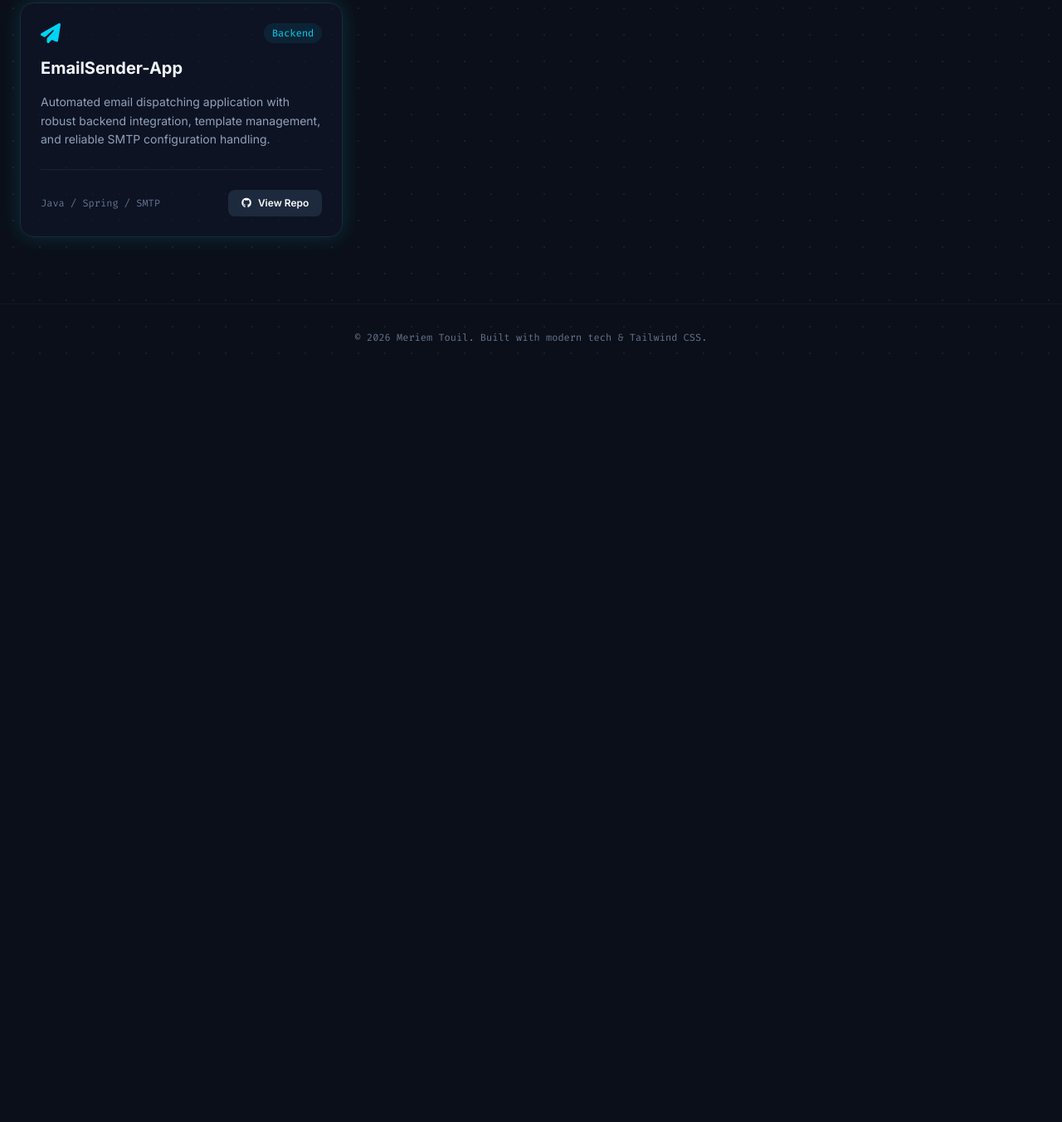
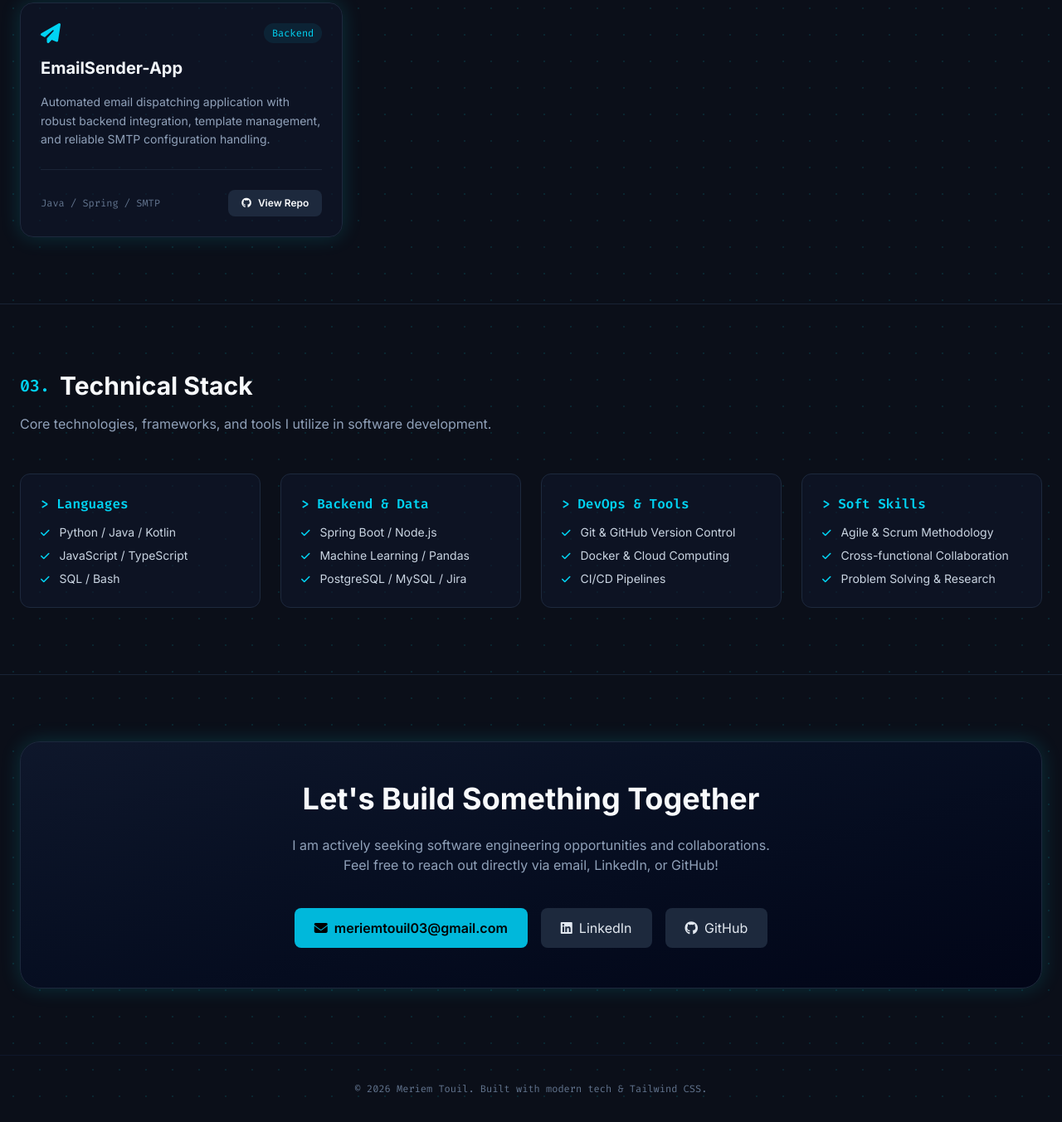
Before and after one commit to meriemtl/Portfolio, a plain HTML site: page index.html in a window 1280 px wide. Shown: the part 1766-3119 px from the top of the page at 83% size. Before the commit the page ends 2213 px from the top, so only its background shows below. Drawn offline with nearby package versions, Linux system fonts and the light colour scheme.

Commit message:
Add complete Skills and Connect sections

```diff
--- a/index.html
+++ b/index.html
@@ -91,7 +91,7 @@
                         <div class="text-xs text-slate-400">Year Software Engineering Student at UMBB</div>
                     </div>
                     <div class="p-4 rounded-xl bg-slate-900/80 border border-slate-800">
-                        <div class="text-cyan-400 font-code text-2xl font-bold mb-1">3+</div>
+                        <div class="text-cyan-400 font-code text-2xl font-bold mb-1">4+</div>
                         <div class="text-xs text-slate-400">Major Production-Grade GitHub Projects</div>
                     </div>
                 </div>
@@ -113,8 +113,7 @@
         </div>
     </section>
 
-
-   <!-- Projects Section -->
+    <!-- Projects Section -->
     <section id="projects" class="py-20 px-6 max-w-7xl mx-auto border-t border-slate-800/80">
         <div class="space-y-4 mb-12">
             <h2 class="text-3xl font-bold flex items-center gap-3">
@@ -124,7 +123,7 @@
         </div>
 
         <div class="grid md:grid-cols-2 lg:grid-cols-3 gap-8">
-            <!-- Project 1: Dental Clinic System (New) -->
+            <!-- Project 1: Dental Clinic System -->
             <div class="flex flex-col justify-between p-6 rounded-2xl bg-slate-900/60 border border-slate-800 glow-box transition hover:border-cyan-500/50">
                 <div class="space-y-4">
                     <div class="flex items-center justify-between">
@@ -206,6 +205,72 @@
         </div>
     </section>
 
+    <!-- Skills Section -->
+    <section id="skills" class="py-20 px-6 max-w-7xl mx-auto border-t border-slate-800/80">
+        <div class="space-y-4 mb-12">
+            <h2 class="text-3xl font-bold flex items-center gap-3">
+                <span class="font-code text-cyan-400 text-xl">03.</span> Technical Stack
+            </h2>
+            <p class="text-slate-400">Core technologies, frameworks, and tools I utilize in software development.</p>
+        </div>
+
+        <div class="grid md:grid-cols-4 gap-6">
+            <div class="p-6 rounded-xl bg-slate-900/60 border border-slate-800">
+                <h4 class="font-code text-cyan-400 mb-3 font-semibold">&gt; Languages</h4>
+                <ul class="space-y-2 text-sm text-slate-300">
+                    <li><i class="fas fa-check text-xs text-cyan-400 mr-2"></i> Python / Java / Kotlin</li>
+                    <li><i class="fas fa-check text-xs text-cyan-400 mr-2"></i> JavaScript / TypeScript</li>
+                    <li><i class="fas fa-check text-xs text-cyan-400 mr-2"></i> SQL / Bash</li>
+                </ul>
+            </div>
+            <div class="p-6 rounded-xl bg-slate-900/60 border border-slate-800">
+                <h4 class="font-code text-cyan-400 mb-3 font-semibold">&gt; Backend & Data</h4>
+                <ul class="space-y-2 text-sm text-slate-300">
+                    <li><i class="fas fa-check text-xs text-cyan-400 mr-2"></i> Spring Boot / Node.js</li>
+                    <li><i class="fas fa-check text-xs text-cyan-400 mr-2"></i> Machine Learning / Pandas</li>
+                    <li><i class="fas fa-check text-xs text-cyan-400 mr-2"></i> PostgreSQL / MySQL / Jira</li>
+                </ul>
+            </div>
+            <div class="p-6 rounded-xl bg-slate-900/60 border border-slate-800">
+                <h4 class="font-code text-cyan-400 mb-3 font-semibold">&gt; DevOps & Tools</h4>
+                <ul class="space-y-2 text-sm text-slate-300">
+                    <li><i class="fas fa-check text-xs text-cyan-400 mr-2"></i> Git & GitHub Version Control</li>
+                    <li><i class="fas fa-check text-xs text-cyan-400 mr-2"></i> Docker & Cloud Computing</li>
+                    <li><i class="fas fa-check text-xs text-cyan-400 mr-2"></i> CI/CD Pipelines</li>
+                </ul>
+            </div>
+            <div class="p-6 rounded-xl bg-slate-900/60 border border-slate-800">
+                <h4 class="font-code text-cyan-400 mb-3 font-semibold">&gt; Soft Skills</h4>
+                <ul class="space-y-2 text-sm text-slate-300">
+                    <li><i class="fas fa-check text-xs text-cyan-400 mr-2"></i> Agile & Scrum Methodology</li>
+                    <li><i class="fas fa-check text-xs text-cyan-400 mr-2"></i> Cross-functional Collaboration</li>
+                    <li><i class="fas fa-check text-xs text-cyan-400 mr-2"></i> Problem Solving & Research</li>
+                </ul>
+            </div>
+        </div>
+    </section>
+
+    <!-- Connect Section -->
+    <section id="connect" class="py-20 px-6 max-w-7xl mx-auto border-t border-slate-800/80">
+        <div class="p-8 md:p-12 rounded-3xl bg-gradient-to-br from-slate-900 to-slate-950 border border-slate-800 text-center space-y-6 glow-box">
+            <h2 class="text-3xl md:text-4xl font-bold">Let's Build Something Together</h2>
+            <p class="text-slate-400 max-w-xl mx-auto">
+                I am actively seeking software engineering opportunities and collaborations. Feel free to reach out directly via email, LinkedIn, or GitHub!
+            </p>
+            <div class="flex flex-wrap justify-center gap-4 pt-4">
+                <a href="mailto:meriemtouil03@gmail.com" class="px-6 py-3 rounded-lg bg-cyan-500 text-black font-semibold hover:bg-cyan-400 transition flex items-center gap-2">
+                    <i class="fas fa-envelope"></i> meriemtouil03@gmail.com
+                </a>
+                <a href="https://www.linkedin.com/in/meriem-touil-05880423b?utm_source=share_via&utm_content=profile&utm_medium=member_android" target="_blank" class="px-6 py-3 rounded-lg bg-slate-800 hover:bg-slate-700 text-slate-200 transition flex items-center gap-2">
+                    <i class="fab fa-linkedin"></i> LinkedIn
+                </a>
+                <a href="https://github.com/meriemtl" target="_blank" class="px-6 py-3 rounded-lg bg-slate-800 hover:bg-slate-700 text-slate-200 transition flex items-center gap-2">
+                    <i class="fab fa-github"></i> GitHub
+                </a>
+            </div>
+        </div>
+    </section>
+
     <!-- Footer -->
     <footer class="py-8 text-center text-xs text-slate-500 border-t border-slate-900 font-code">
         <p>&copy; 2026 Meriem Touil. Built with modern tech & Tailwind CSS.</p>
```
